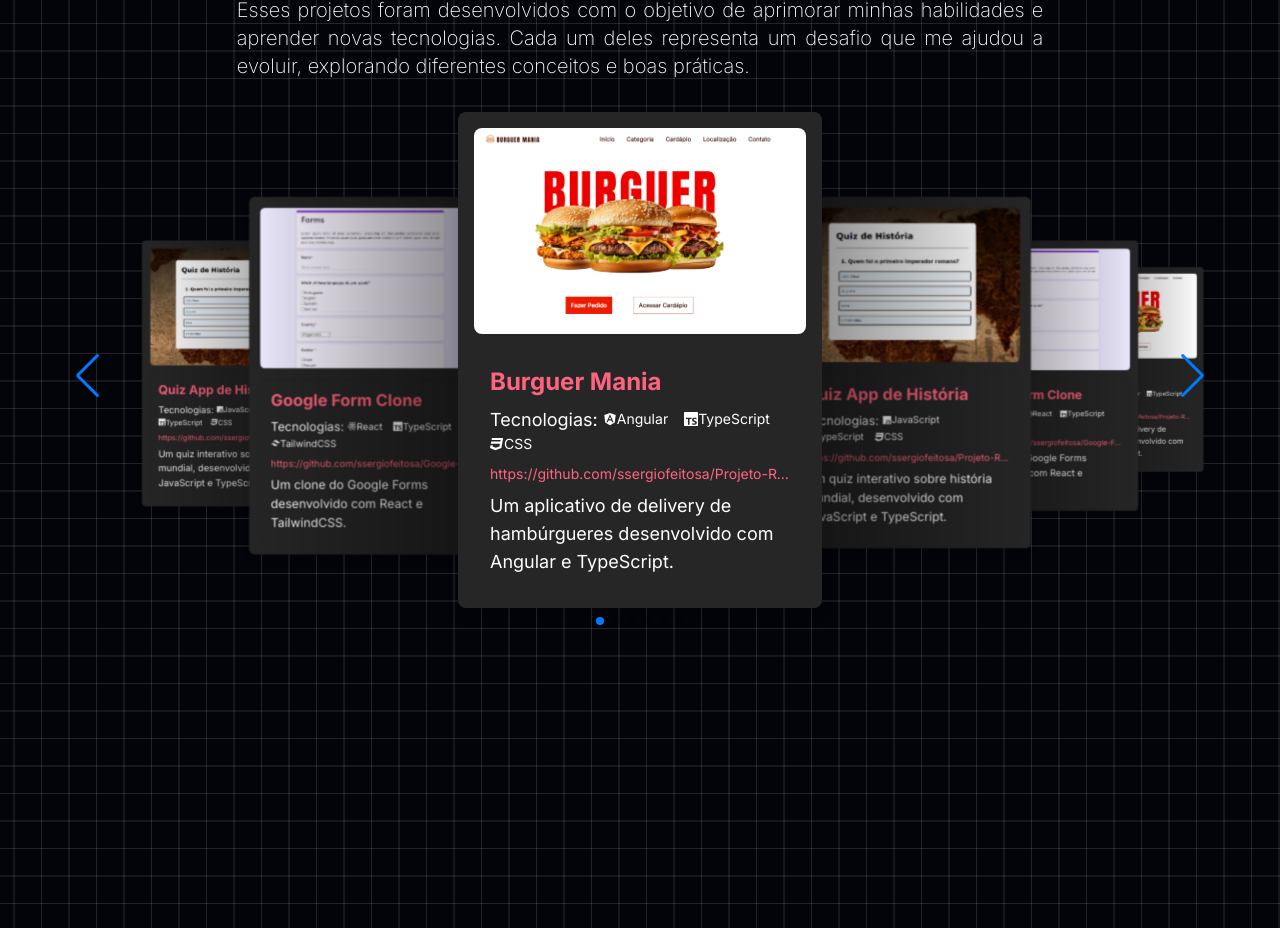
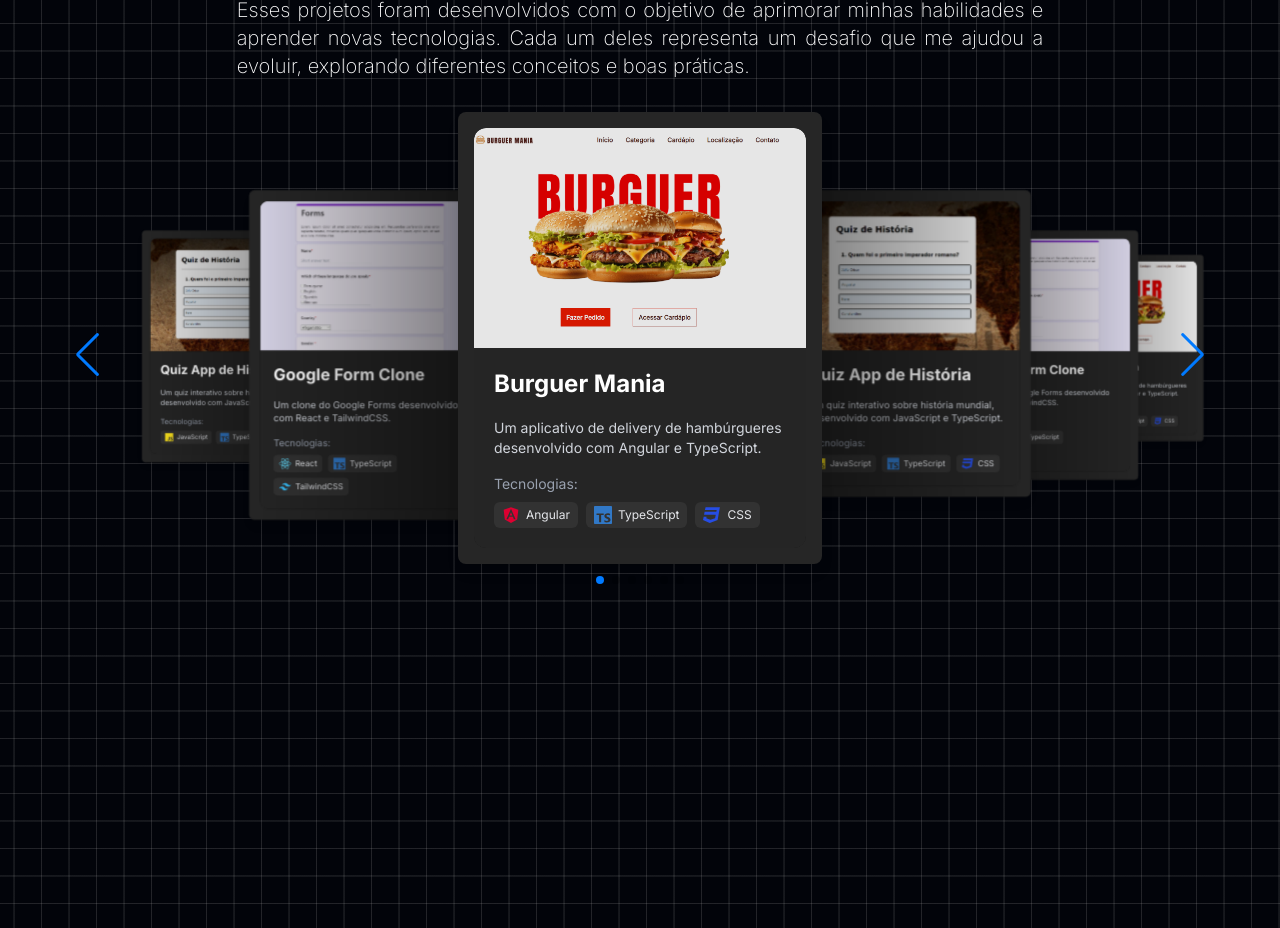
Before and after one commit to ssergiofeitosa/Portfolio, a React (Vite) app: page / in a window 1280 px wide. Shown: the part 980-1908 px from the top of the page. Built offline with nearby package versions, Linux system fonts and the light colour scheme.

Commit message:
chore:tweaked Card tech icons, changed some of the layout

```diff
--- a/src/components/Card.tsx
+++ b/src/components/Card.tsx
@@ -1,5 +1,15 @@
-import { FaAngular, FaReact, FaCss3, FaJs } from "react-icons/fa";
+import { useState } from "react";
+import { motion } from "framer-motion";
+import {
+  FaAngular,
+  FaReact,
+  FaCss3,
+  FaJs,
+  FaGithub,
+  FaExternalLinkAlt,
+} from "react-icons/fa";
 import { SiTypescript, SiTailwindcss } from "react-icons/si";
+import type { JSX } from "react";
 
 interface Project {
   id: string;
@@ -12,12 +22,12 @@ interface Project {
 }
 
 const technologyIcons: { [key: string]: JSX.Element } = {
-  Angular: <FaAngular className="inline-block" />,
-  React: <FaReact className="inline-block" />,
-  TypeScript: <SiTypescript className="inline-block" />,
-  JavaScript: <FaJs className="inline-block" />,
-  CSS: <FaCss3 className="inline-block" />,
-  TailwindCSS: <SiTailwindcss className="inline-block" />,
+  Angular: <FaAngular className="text-[#dd0031]" />,
+  React: <FaReact className="text-[#61dafb]" />,
+  TypeScript: <SiTypescript className="text-[#3178c6]" />,
+  JavaScript: <FaJs className="text-[#f7df1e]" />,
+  CSS: <FaCss3 className="text-[#264de4]" />,
+  TailwindCSS: <SiTailwindcss className="text-[#38bdf8]" />,
 };
 
 interface CardProps {
@@ -25,56 +35,109 @@ interface CardProps {
 }
 
 const Card = ({ project }: CardProps) => {
+  const [isHovered, setIsHovered] = useState(false);
+
   return (
-    <div className="relative w-full h-full flex flex-col hover:scale-105 transition-transform duration-300 ease-in-out">
-      {/* Container da imagem */}
-      <div className="h-[70%] md:h-[80%] flex-shrink-0 relative">
-        <img
+    <motion.div
+      className="relative w-full h-full flex flex-col rounded-xl overflow-hidden"
+      initial={{ opacity: 0, y: 20 }}
+      whileInView={{ opacity: 1, y: 0 }}
+      transition={{ duration: 0.5 }}
+      viewport={{ once: true, margin: "-100px" }}
+      onHoverStart={() => setIsHovered(true)}
+      onHoverEnd={() => setIsHovered(false)}
+      whileHover={{
+        scale: 1.03,
+        boxShadow:
+          "0 20px 25px -5px rgba(0, 0, 0, 0.2), 0 10px 10px -5px rgba(0, 0, 0, 0.1)",
+      }}
+    >
+      {/* efeito borda*/}
+      <div
+        className="absolute inset-0 rounded-xl p-[2px] bg-gradient-to-br from-rose-500 via-rose-400 to-neutral-700 opacity-0 transition-opacity duration-300 z-0"
+        style={{ opacity: isHovered ? 0.8 : 0 }}
+      />
+
+      {/* container */}
+      <div className="relative z-10 flex flex-col h-full bg-neutral-900 rounded-xl overflow-hidden">
+        {/* container da img */}
+        <div className="relative h-[200px] md:h-[220px] overflow-hidden">
+          <motion.img
             src={project.image}
             alt={project.title}
-          className="w-full h-full rounded-lg object-cover transition-transform duration-300 hover:border-2 hover:border-rose-500"
+            className="w-full h-full object-cover object-top"
+            animate={{
+              scale: isHovered ? 1.05 : 1,
+              filter: isHovered ? "brightness(0.7)" : "brightness(0.9)",
+            }}
+            transition={{ duration: 0.4 }}
           />
-      </div>
 
-      {/* Container de detalhes */}
-      <div className="flex-grow bg-neutral-800/80 bg-opacity-75 text-white p-3 md:p-4 rounded-md mt-4">
-        <h3 className="text-lg md:text-2xl font-bold mb-2">
-          <a
+          {/* overlay de botoes */}
+          <motion.div
+            className="absolute inset-0 flex items-center justify-center gap-4"
+            initial={{ opacity: 0 }}
+            animate={{ opacity: isHovered ? 1 : 0 }}
+            transition={{ duration: 0.3 }}
+          >
+            <motion.a
+              href={project.link}
+              target="_blank"
+              rel="noopener noreferrer"
+              className="bg-neutral-900/80 text-rose-500 p-3 rounded-full hover:bg-rose-500 hover:text-white transition-colors duration-300"
+              whileHover={{ scale: 1.1 }}
+              whileTap={{ scale: 0.95 }}
+              aria-label="View GitHub repository"
+            >
+              <FaGithub size={20} />
+            </motion.a>
+            <motion.a
               href={project.site}
               target="_blank"
               rel="noopener noreferrer"
-            className="text-rose-400 hover:underline"
+              className="bg-neutral-900/80 text-rose-500 p-3 rounded-full hover:bg-rose-500 hover:text-white transition-colors duration-300"
+              whileHover={{ scale: 1.1 }}
+              whileTap={{ scale: 0.95 }}
+              aria-label="Visit live site"
             >
+              <FaExternalLinkAlt size={18} />
+            </motion.a>
+          </motion.div>
+        </div>
+
+        <div className="flex-grow flex flex-col p-5 bg-neutral-800/95">
+          {/* title */}
+          <div className="mb-3">
+            <h3 className="text-xl md:text-2xl font-bold text-white group">
               {project.title}
-          </a>
+              <div className="h-[2px] w-0 group-hover:w-full bg-rose-500 transition-all duration-300 mt-1"></div>
             </h3>
+          </div>
 
-        <p className="text-sm md:text-md mb-2">
-          <span className="text-md md:text-lg">Tecnologias: </span>
-          {project.technologies.map((tech) => (
-            <span key={tech} className="inline-flex items-center mr-4">
-              {technologyIcons[tech]}
-              <span>{tech}</span>
-            </span>
-          ))}
+          {/* descricao do projeto */}
+          <p className="text-sm text-gray-300 mb-4 line-clamp-2 flex-grow">
+            {project.description}
           </p>
 
-        <h4 className="text-rose-400 text-sm mb-2 hover:underline">
-          <a
-            href={project.link}
-            target="_blank"
-            rel="noopener noreferrer"
-            className="truncate block"
+          {/* icones de techs */}
+          <div className="mt-auto">
+            <h4 className="text-sm text-gray-400 mb-2">Tecnologias:</h4>
+            <div className="flex flex-wrap gap-2">
+              {project.technologies.map((tech) => (
+                <motion.span
+                  key={tech}
+                  className="inline-flex items-center gap-1.5 bg-neutral-700/50 px-2 py-1 rounded-md text-xs"
+                  whileHover={{ scale: 1.05, y: -2 }}
                 >
-            {project.link}
-          </a>
-        </h4>
-
-        <div className="text-sm md:text-lg">
-          <p>{project.description}</p>
+                  <span className="text-lg">{technologyIcons[tech]}</span>
+                  <span className="text-gray-200">{tech}</span>
+                </motion.span>
+              ))}
             </div>
           </div>
         </div>
+      </div>
+    </motion.div>
   );
 };
 
```
Lines whose indentation alone changed are shown as unchanged.
